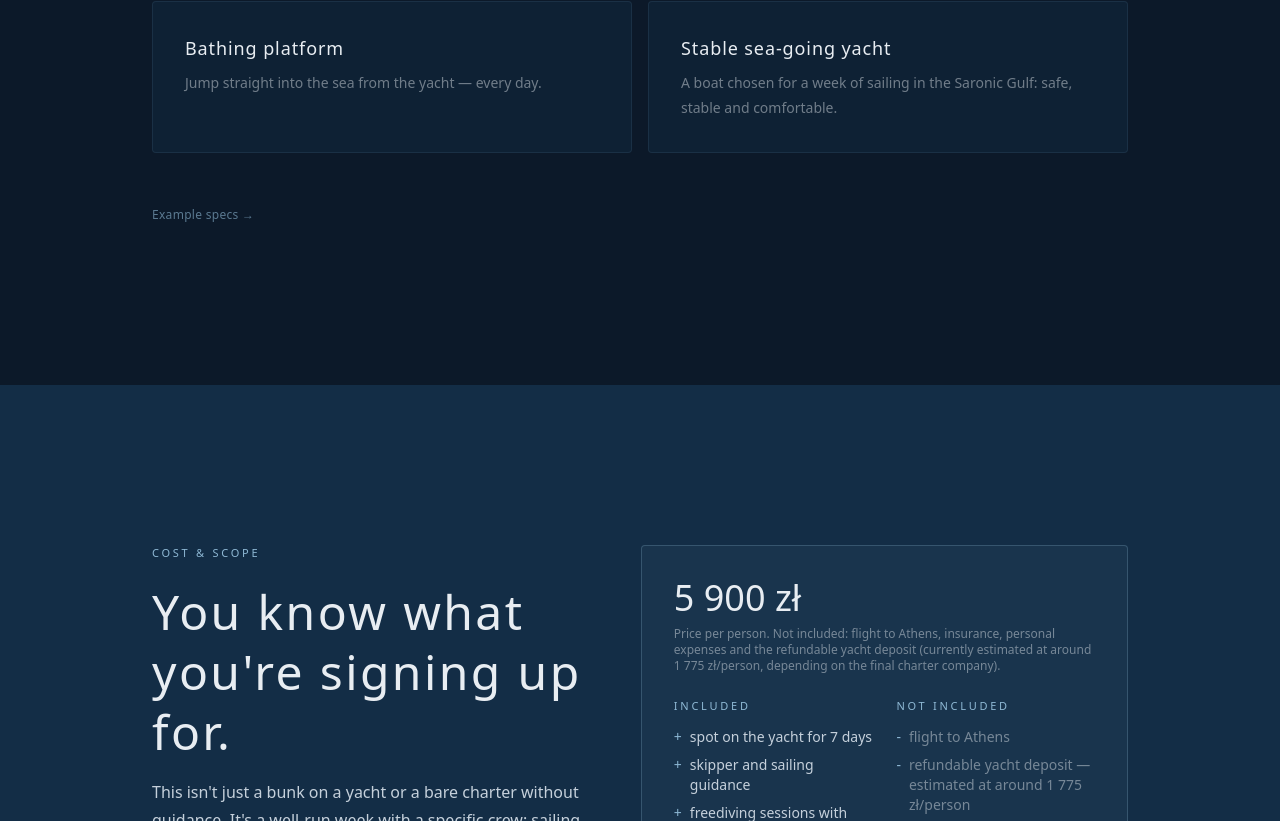
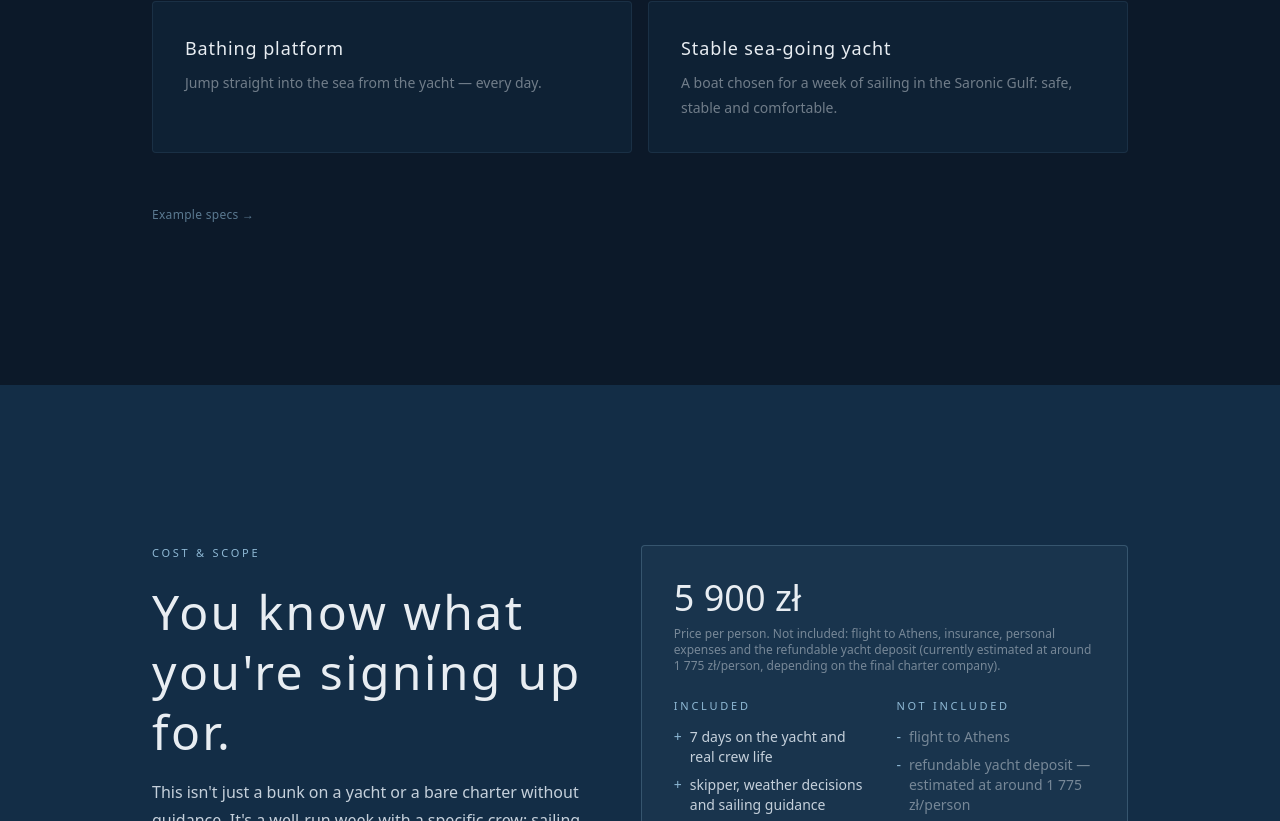
Before and after one commit to halicki/sailwithme, a Next.js app: page /en in a window 1280 px wide. Shown: the part 11179-12000 px from the top of the page. Built offline with nearby package versions, Linux system fonts and the light colour scheme; no server answers; a web font is replaced by a local one.

Commit message:
Add final landing decision cues

```diff
--- a/src/data/content-en.ts
+++ b/src/data/content-en.ts
@@ -21,16 +21,17 @@ export const heroContent = {
 export const pricingInfo: PricingInfo = {
   headline: "You know what you're signing up for.",
   description:
-    "This isn't just a bunk on a yacht or a bare charter without guidance. It's a well-run week with a specific crew: sailing, freediving, breathwork, a small group and simple life on the water.",
+    "This isn't just a bunk on a yacht or a bare charter without guidance. It's a well-run week with a specific crew: sailing, freediving, breathwork, a small group, simple life on the water and help closing the logistics before the trip.",
   priceRange: "5 900 zł",
   priceNote:
     "Price per person. Not included: flight to Athens, insurance, personal expenses and the refundable yacht deposit (currently estimated at around 1 775 zł/person, depending on the final charter company).",
   included: [
-    "spot on the yacht for 7 days",
-    "skipper and sailing guidance",
-    "freediving sessions with Piotr Błaszczak",
-    "breathwork sessions",
+    "7 days on the yacht and real crew life",
+    "skipper, weather decisions and sailing guidance",
+    "freediving with Piotr Błaszczak from the basics",
+    "breathwork sessions as part of the water work",
     "harbour fees, fuel and basic provisions",
+    "logistics help before the voyage",
     "curated small group of up to 8 participants",
   ],
   notIncluded: [
@@ -342,6 +343,16 @@ export const faqItems = [
       "The form is not a payment and not an automatic booking. The process is simple: you apply, we reply within 48h, we talk, and only after confirming the fit do we ask for a bank transfer advance payment. The exact amount, deadline and terms are confirmed before you pay.",
   },
   {
+    question: "When do I need to decide?",
+    answer:
+      "We're collecting decisions and advance payments by around 25 May 2026, because that's when we close the group, yacht and logistics. This is not a pressure countdown, just a real organising deadline.",
+  },
+  {
+    question: "Are there still spots?",
+    answer:
+      "We don't show an automatic spot counter because the group is closed manually after a conversation. If the form is available, it's worth applying — we'll reply with the current status and next step.",
+  },
+  {
     question: "What if the voyage doesn't happen?",
     answer:
       "If the voyage is cancelled on the organiser's side, we return the funds you've paid for the trip. The Go/No-Go decision depends on closing the group, final yacht choice and costs; we confirm it before recommending that you buy flights or take on larger extra costs.",
--- a/src/data/content.ts
+++ b/src/data/content.ts
@@ -85,16 +85,17 @@ export const heroContent = {
 export const pricingInfo: PricingInfo = {
   headline: "Wiesz, na co się piszesz.",
   description:
-    "To nie jest sam nocleg na jachcie ani zwykły czarter bez prowadzenia. To dobrze zorganizowany tydzień z konkretną załogą: żeglowanie, freediving, oddech, mała grupa i proste życie na wodzie.",
+    "To nie jest sam nocleg na jachcie ani zwykły czarter bez prowadzenia. To dobrze zorganizowany tydzień z konkretną załogą: żeglowanie, freediving, oddech, mała grupa, proste życie na wodzie i pomoc w domknięciu logistyki przed rejsem.",
   priceRange: "5 900 zł",
   priceNote:
     "Cena udziału za osobę. Poza ceną: lot do Aten, ubezpieczenie, wydatki własne i kaucja zwrotna za jacht (orientacyjnie ok. 1 775 zł/os., zależnie od finalnej firmy charterowej).",
   included: [
-    "miejsce na jachcie przez 7 dni",
-    "opieka skippera i prowadzenie żeglarskie",
-    "zajęcia freedivingowe z Piotrem Błaszczakiem",
-    "sesje oddechowe",
+    "7 dni miejsca na jachcie i życia załogi",
+    "skipper, decyzje pogodowe i prowadzenie żeglarskie",
+    "freediving z Piotrem Błaszczakiem od podstaw",
+    "sesje oddechowe jako część pracy z wodą",
     "opłaty portowe, paliwo i podstawowy prowiant",
+    "pomoc logistyczna przed rejsem",
     "kuratorowana mała grupa do 8 uczestników",
   ],
   notIncluded: [
@@ -419,6 +420,16 @@ export const faqItems = [
       "Formularz nie jest płatnością ani automatyczną rezerwacją. Proces jest prosty: wysyłasz zgłoszenie, odpisujemy w ciągu 48h, rozmawiamy i dopiero po potwierdzeniu dopasowania prosimy o zaliczkę przelewem. Dokładną kwotę, termin i warunki potwierdzamy przed wpłatą.",
   },
   {
+    question: "Do kiedy trzeba się zdecydować?",
+    answer:
+      "Decyzje i zaliczki zbieramy do ok. 25 maja 2026, bo wtedy zamykamy grupę, jacht i logistykę. To nie jest odliczanie dla presji, tylko realny deadline organizacyjny.",
+  },
+  {
+    question: "Czy są jeszcze miejsca?",
+    answer:
+      "Nie pokazujemy automatycznego licznika miejsc, bo grupę domykamy ręcznie po rozmowie. Jeśli formularz jest dostępny, warto się zgłosić — odpiszemy z aktualnym statusem i kolejnym krokiem.",
+  },
+  {
     question: "Co jeśli rejs nie dojdzie do skutku?",
     answer:
       "Jeśli rejs zostanie odwołany po stronie organizatora, zwracamy wpłacone przez Ciebie środki za udział. Decyzja Go/No-Go zależy od domknięcia grupy, finalnego jachtu i kosztów; potwierdzamy ją przed rekomendacją kupowania lotów i ponoszenia większych kosztów dodatkowych.",
--- a/src/data/ui-strings.ts
+++ b/src/data/ui-strings.ts
@@ -57,7 +57,7 @@ export const ui = {
       eyebrow: "Zgłoszenie",
       heading: "Dołącz do załogi",
       subheading:
-        "Odpowiemy w ciągu 48h. Najpierw rozmowa i dopasowanie, dopiero potem decyzja o zaliczce.",
+        "Odpowiemy w ciągu 48h. Najpierw rozmowa; decyzje i zaliczki zbieramy do ok. 25 maja 2026.",
       priceNote:
         "Cena udziału: 5 900 zł. Kaucja zwrotna za jacht jest dodatkowo, orientacyjnie ok. 1 775 zł/os. Maksymalnie 8 miejsc dla uczestników.",
       placeholderName: "Imię",
@@ -72,7 +72,8 @@ export const ui = {
         "Twoje zgłoszenie dotarło. Odpowiemy w ciągu 48h z konkretami i kolejnym krokiem.",
       errorFallback: "Coś poszło nie tak.",
       errorEmail: "Podaj poprawny adres email.",
-      privacyNote: "Bez spamu i automatycznych zapisów. Najpierw normalnie odpisujemy.",
+      privacyNote:
+        "Bez spamu i automatycznych zapisów. Zgłoszenie nie zobowiązuje finansowo.",
     },
     faq: {
       eyebrow: "FAQ",
@@ -138,7 +139,7 @@ export const ui = {
       eyebrow: "Application",
       heading: "Join the crew",
       subheading:
-        "We reply within 48h. First a conversation and fit check, then the advance payment decision.",
+        "We reply within 48h. First a conversation; decisions and advance payments are collected by around 25 May 2026.",
       priceNote:
         "Price: 5 900 zł per person. The refundable yacht deposit is extra, estimated at around 1 775 zł/person. 8 spots maximum.",
       placeholderName: "Name",
@@ -153,7 +154,8 @@ export const ui = {
         "Your application is in. We'll reply within 48h with specifics and the next step.",
       errorFallback: "Something went wrong.",
       errorEmail: "Please enter a valid email address.",
-      privacyNote: "No spam, no automatic bookings. We respond personally first.",
+      privacyNote:
+        "No spam, no automatic bookings. Applying doesn't commit you financially.",
     },
     faq: {
       eyebrow: "FAQ",
```
Also changed, not shown: 1 other file (tests, documents, lock files or other folders).
